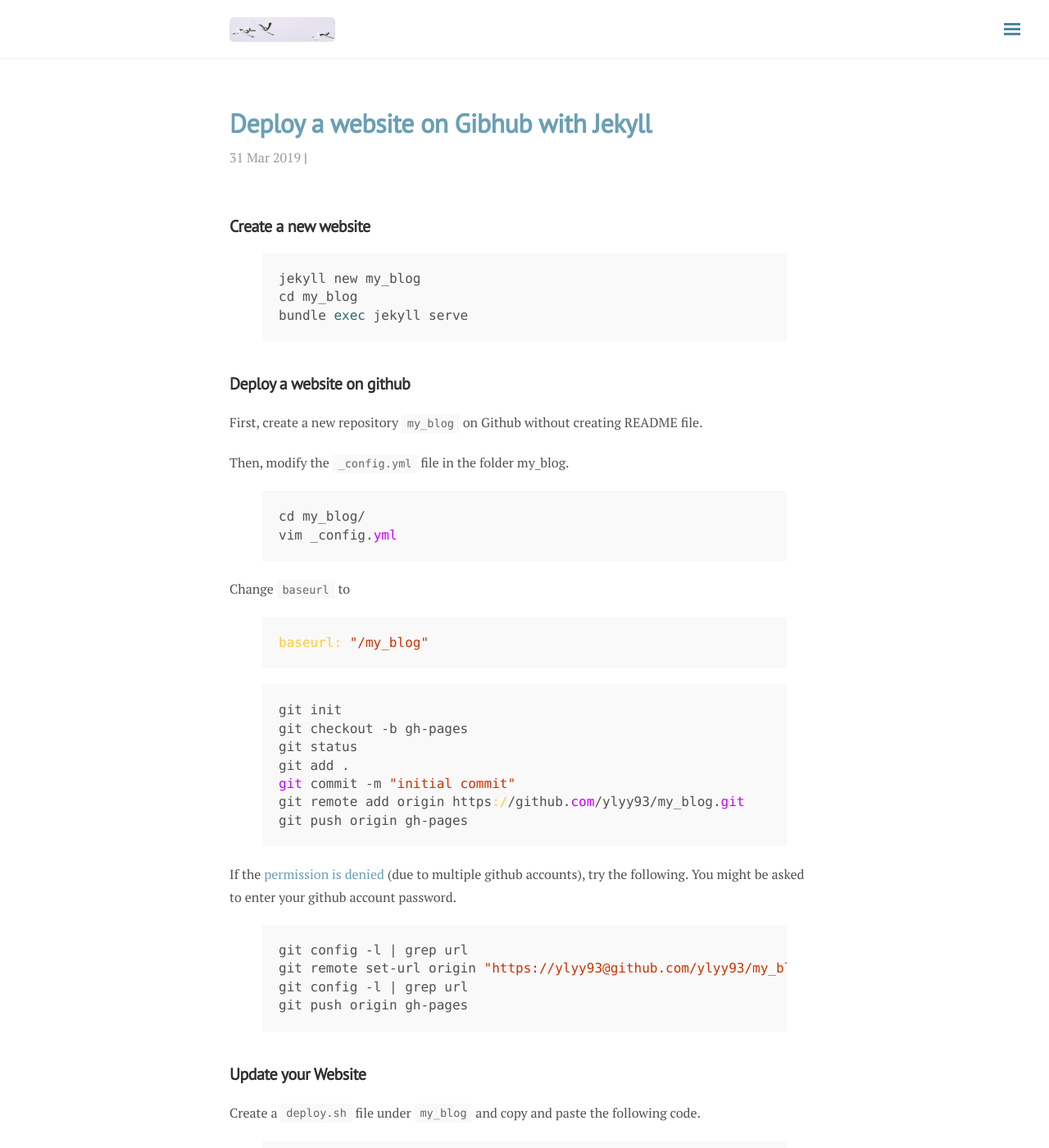
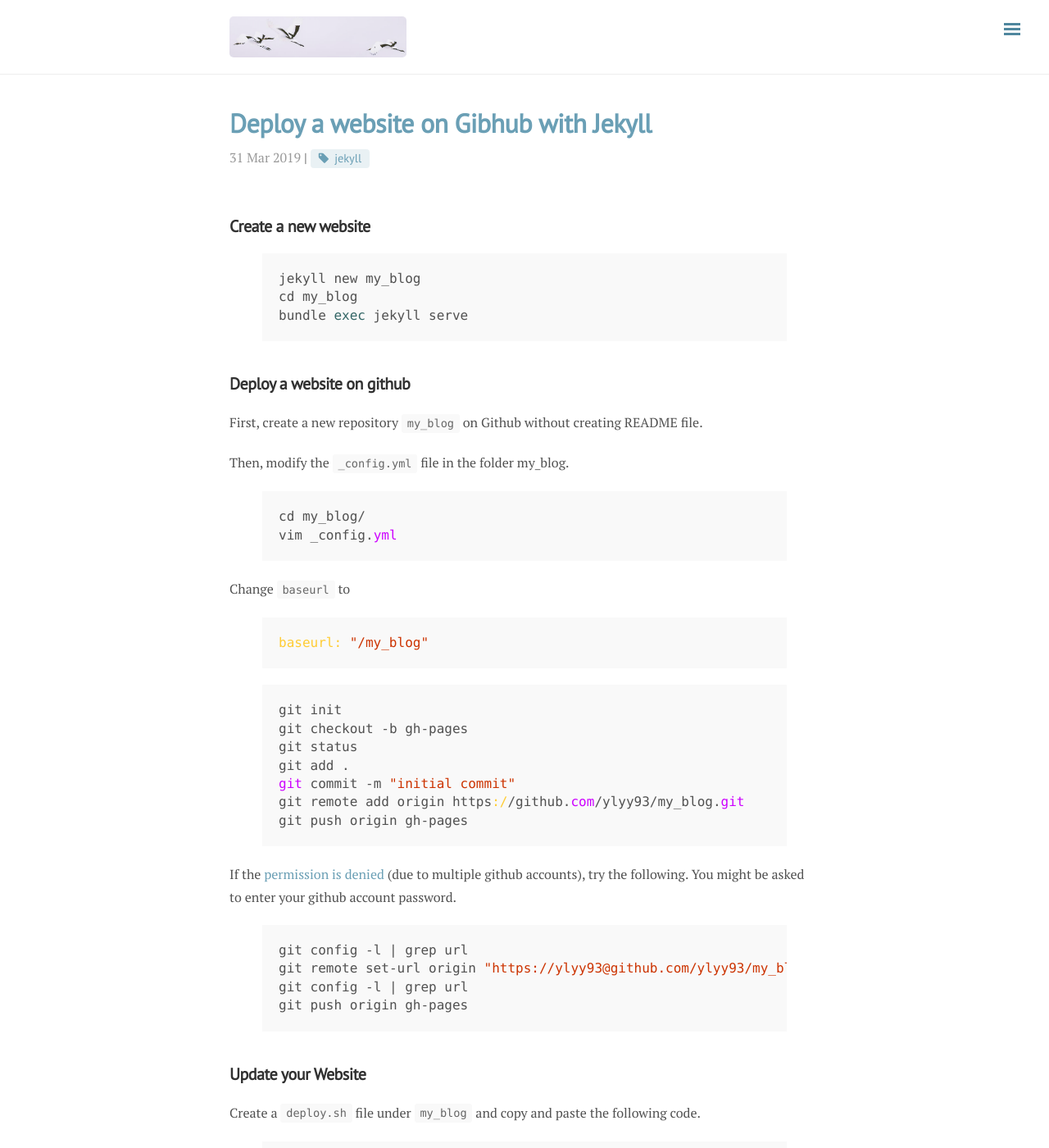
Before and after one commit to ylyy93/my_blog, a Jekyll site: the page built from _posts/2019-03-31-welcome-to-jekyll.markdown, in a window 1280 px wide and 1400 px high. Shown: the whole window at 82% size. Built offline with Jekyll 4.4.1, drawn with Linux system fonts in a browser that asks for light colours; nearby versions of some CDN libraries; comment, search, counter and statistics services are not loaded.

Commit message:
rebuilding site Sun Mar 31 16:29:20 MDT 2019

```diff
--- a/_config.yml
+++ b/_config.yml
@@ -15,9 +15,9 @@
 # in the templates via {{ site.myvariable }}.
 title: ylyy's Website
 email: ""
-description: "" # this means to ignore newlines until "baseurl:"
+description: "/my_blog" # this means to ignore newlines until "baseurl:"
 baseurl: "" # the subpath of your site, e.g. /blog
-url: "http://ylyy93.github.io" # the base hostname & protocol for your site, e.g. http://example.com
+url: "http://ylyy93.github.io/my_blog" # the base hostname & protocol for your site, e.g. http://example.com
 logo: '/public/logo.png'
 #twitter_username: ""
 #github_username:  ""
--- a/_posts/2019-03-31-welcome-to-jekyll.markdown
+++ b/_posts/2019-03-31-welcome-to-jekyll.markdown
@@ -2,7 +2,8 @@
 layout: post
 title:  "Deploy a website on Gibhub with Jekyll"
 date:   2019-03-31 12:27:57 -0600
-categories: [jekyll]
+categories: Tech
+tags: [jekyll]
 ---
 
 ## Create a new website
--- a/_scss/component/_hero.scss
+++ b/_scss/component/_hero.scss
@@ -1,8 +1,8 @@
 .hero {
   text-align: center;
-  font-size: 0.75rem;
+  font-size: 1.75rem;
   img {
-    height: 28rem;
+    height: 128rem;
     width: auto;
     display: inline;
     margin-top: -1rem;
--- a/_scss/component/_masthead.scss
+++ b/_scss/component/_masthead.scss
@@ -36,7 +36,7 @@
     }
   }
   .masthead-logo {
-    height: 30px;
+    height: 50px;
     width: auto;
     vertical-align: text-bottom;
     display: inline;
```
Also changed, not shown: _posts/2019-03-31-shortcut-to-creating-a-new-post-in-jekyll.md (+1 -1 lines).
